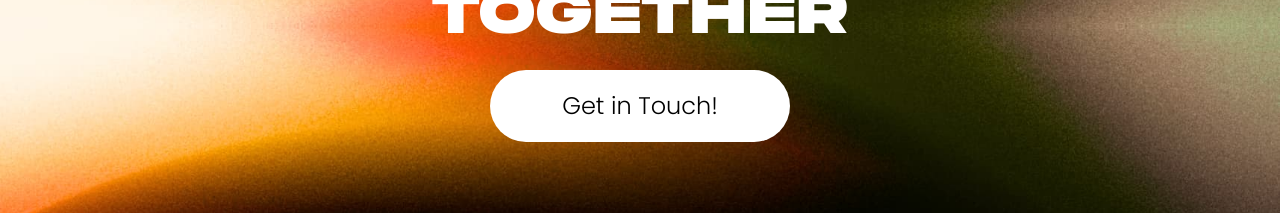
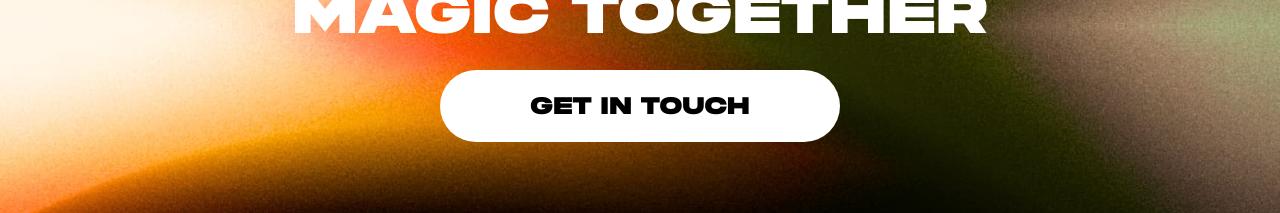
Before and after one commit to Rishab2298/anev, a React (Vite) app: page / in a window 1280 px wide. Shown: the part 6006-6219 px from the top of the page. Built offline with nearby package versions, Linux system fonts and the light colour scheme; a web font is replaced by a local one.

Commit message:
background blink

```diff
--- a/src/pages/contactUs.jsx
+++ b/src/pages/contactUs.jsx
@@ -9,7 +9,7 @@ const Contact = () => {
       <div className="bgblink w-full flex flex-col items-center justify-center  pt-5 md:pt-[100px] p-0 md:p-10 md:gap-10 gap-5">
         <div className="w-[90%] md:w-3/4  flex flex-col justify-center gap-5">
           <h2 className="fonk text-[60px] md:text-[120px] leading-[70px] md:leading-normal text-center w-full text-transparent bg-clip-text  hatch-background mt-[40px]">
-            GET A QUOTE
+            Let's Create Together
           </h2>
           <span className="uppercase text-white  text-[20px] leading-[26px] md:text-[30px] md:leading-[36px] text-center font-thin tracking-wide">
             Take a step towards building an impactful digital <br /> presence,
--- a/src/pages/landingPage.jsx
+++ b/src/pages/landingPage.jsx
@@ -630,10 +630,10 @@ const LandingPage = ({ direction = "left", speed = 1.5 }) => {
         <div className="absolute flex flex-col justify-center items-center gap-0 md:gap-5">
           <span className="uppercase  text-[25px] md:text-[60px] leading-none text-center w-full  text-white font-medium  p-2  ">
             {" "}
-           <span className="fonk" >Let</span><span>'</span><span className="fonk">s Create Digital Magic Together</span>
+           <span className="fonk" >Let</span><span>'</span><span className="fonk">s Create Digital <br />Magic Together</span>
           </span>
-          <button className="buttonr px-6 py-2 md:px-16 md:py-5 md:text-2xl rounded-full poppins-light md:w-[300px] w-[200px] ">
-            Get in Touch!
+          <button className="fonk  uppercase buttonr px-6 py-2 md:px-16 md:py-5 md:text-2xl rounded-full md:w-[400px] w-[250px] ">
+            Get in Touch
           </button>
         </div>
       </div>
```
